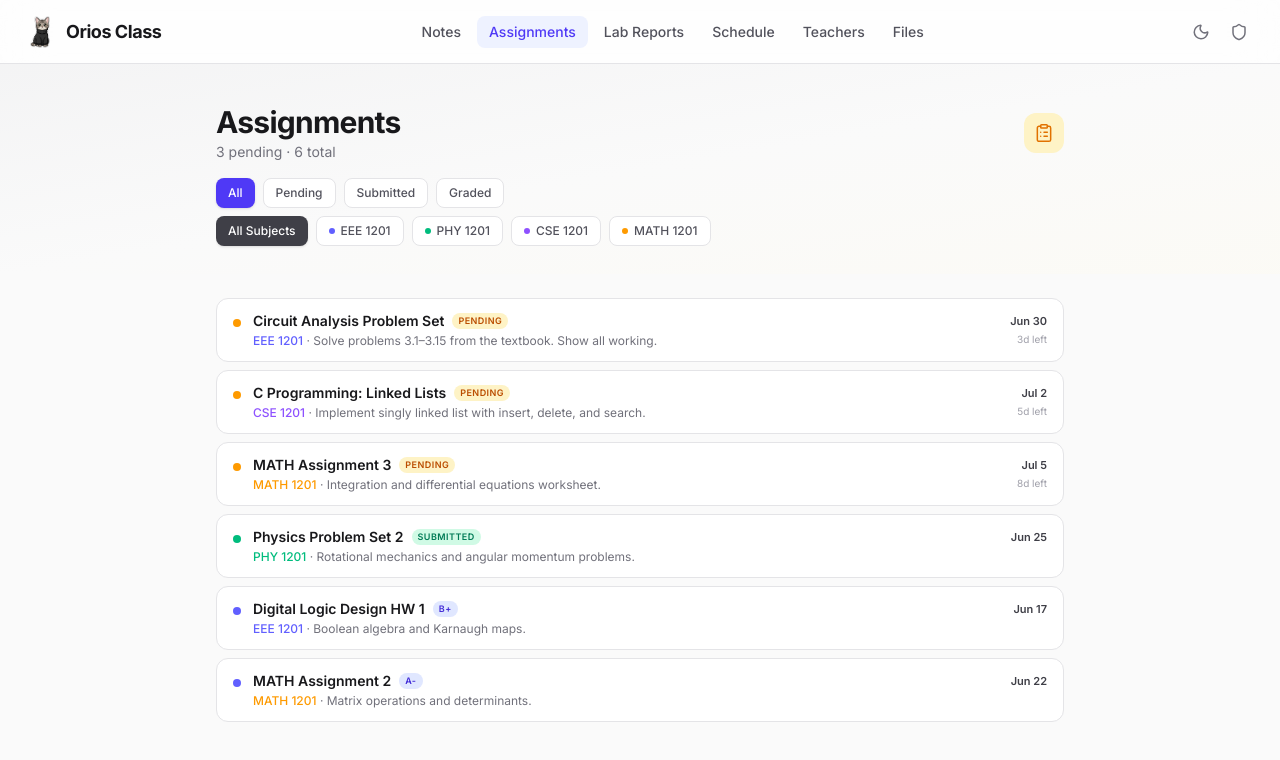
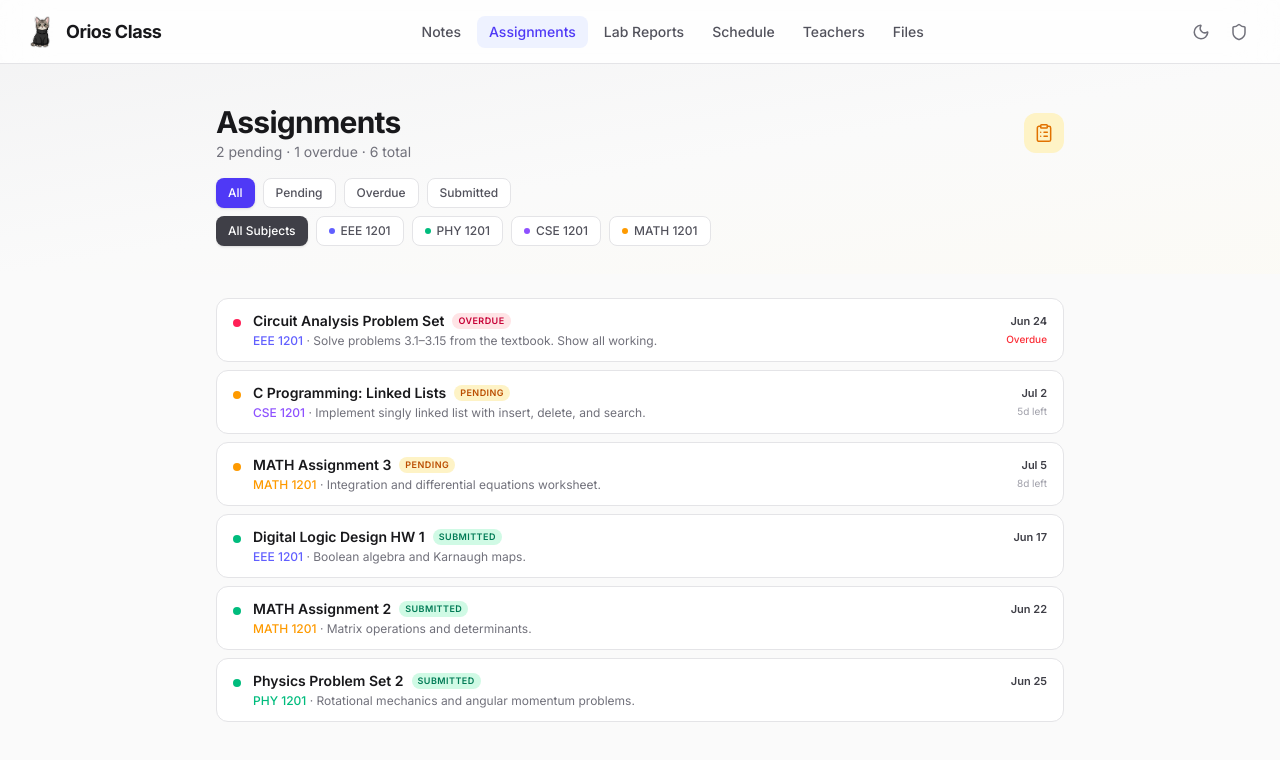
Before and after one commit to tokitauhid/Orios-Class-Portal-V2, a Next.js app: page /assignments in a window 1280 px wide. Shown: the top 760 px of the page. Built offline with nearby package versions, Linux system fonts and the light colour scheme.

Commit message:
feat: add overdue status logic and dashboard visualization for assignments and lab reports

```diff
--- a/app/admin/assignments/page.js
+++ b/app/admin/assignments/page.js
@@ -10,7 +10,6 @@ const subjectOptions = subjects.map((s) => ({ value: s.id, label: s.code }));
 const statusOptions = [
   { value: "pending", label: "Pending" },
   { value: "submitted", label: "Submitted" },
-  { value: "graded", label: "Graded" },
 ];
 
 const columns = [
@@ -31,15 +30,18 @@ const columns = [
   {
     key: "status",
     label: "Status",
-    render: (item) => (
-      <span className={`text-[10px] font-semibold uppercase tracking-wider px-1.5 py-0.5 rounded-full ${
-        item.status === "pending" ? "bg-amber-100 dark:bg-amber-500/15 text-amber-700 dark:text-amber-400"
-        : item.status === "submitted" ? "bg-emerald-100 dark:bg-emerald-500/15 text-emerald-700 dark:text-emerald-400"
-        : "bg-indigo-100 dark:bg-indigo-500/15 text-indigo-700 dark:text-indigo-400"
-      }`}>
-        {item.status}
-      </span>
-    ),
+    render: (item) => {
+      const status = item.status === "pending" && item.dueDate && new Date(item.dueDate) < new Date() ? "overdue" : item.status;
+      return (
+        <span className={`text-[10px] font-semibold uppercase tracking-wider px-1.5 py-0.5 rounded-full ${
+          status === "pending" ? "bg-amber-100 dark:bg-amber-500/15 text-amber-700 dark:text-amber-400"
+          : status === "submitted" ? "bg-emerald-100 dark:bg-emerald-500/15 text-emerald-700 dark:text-emerald-400"
+          : "bg-rose-100 dark:bg-rose-500/15 text-rose-700 dark:text-rose-400"
+        }`}>
+          {status}
+        </span>
+      );
+    },
   },
 ];
 
@@ -49,7 +51,6 @@ const fields = [
   { key: "subjectId", label: "Subject", type: "select", required: true, options: subjectOptions },
   { key: "dueDate", label: "Due Date", type: "date", required: true },
   { key: "status", label: "Status", type: "select", required: true, options: statusOptions },
-  { key: "grade", label: "Grade (if graded)", type: "text", placeholder: "e.g. A-, B+" },
 ];
 
 export default function AdminAssignmentsPage() {
--- a/app/admin/lab-reports/page.js
+++ b/app/admin/lab-reports/page.js
@@ -10,7 +10,6 @@ const subjectOptions = subjects.map((s) => ({ value: s.id, label: s.code }));
 const statusOptions = [
   { value: "pending", label: "Pending" },
   { value: "submitted", label: "Submitted" },
-  { value: "graded", label: "Graded" },
 ];
 
 const columns = [
@@ -32,14 +31,18 @@ const columns = [
   {
     key: "status",
     label: "Status",
-    render: (item) => (
-      <span className={`text-[10px] font-semibold uppercase tracking-wider px-1.5 py-0.5 rounded-full ${item.status === "pending" ? "bg-amber-100 dark:bg-amber-500/15 text-amber-700 dark:text-amber-400"
-        : item.status === "submitted" ? "bg-emerald-100 dark:bg-emerald-500/15 text-emerald-700 dark:text-emerald-400"
-        : "bg-indigo-100 dark:bg-indigo-500/15 text-indigo-700 dark:text-indigo-400"
-      }`}>
-        {item.status}
-      </span>
-    ),
+    render: (item) => {
+      const status = item.status === "pending" && item.dueDate && new Date(item.dueDate) < new Date() ? "overdue" : item.status;
+      return (
+        <span className={`text-[10px] font-semibold uppercase tracking-wider px-1.5 py-0.5 rounded-full ${
+          status === "pending" ? "bg-amber-100 dark:bg-amber-500/15 text-amber-700 dark:text-amber-400"
+          : status === "submitted" ? "bg-emerald-100 dark:bg-emerald-500/15 text-emerald-700 dark:text-emerald-400"
+          : "bg-rose-100 dark:bg-rose-500/15 text-rose-700 dark:text-rose-400"
+        }`}>
+          {status}
+        </span>
+      );
+    },
   },
 ];
 
@@ -50,7 +53,6 @@ const fields = [
   { key: "labNumber", label: "Lab Number", type: "number", required: true, placeholder: "e.g. 4" },
   { key: "dueDate", label: "Due Date", type: "date", required: true },
   { key: "status", label: "Status", type: "select", required: true, options: statusOptions },
-  { key: "grade", label: "Grade (if graded)", type: "text", placeholder: "e.g. A, B+" },
 ];
 
 export default function AdminLabReportsPage() {
--- a/app/admin/page.js
+++ b/app/admin/page.js
@@ -39,6 +39,30 @@ const quickActions = [
 ];
 
 export default function AdminDashboard() {
+  const now = new Date();
+
+  const getIsOverdue = (item) => {
+    return item.dueDate && new Date(item.dueDate) < now;
+  };
+
+  const pendingAssignments = mockAssignments
+    .filter((a) => a.status === "pending")
+    .map((a) => ({ ...a, type: "Assignment" }));
+
+  const pendingLabReports = mockLabReports
+    .filter((r) => r.status === "pending")
+    .map((r) => ({ ...r, type: "Lab Report" }));
+
+  const combinedPending = [...pendingAssignments, ...pendingLabReports].sort((a, b) => {
+    const aOverdue = getIsOverdue(a);
+    const bOverdue = getIsOverdue(b);
+    if (aOverdue && !bOverdue) return -1;
+    if (!aOverdue && bOverdue) return 1;
+    return new Date(a.dueDate) - new Date(b.dueDate);
+  });
+
+  const displayedPending = combinedPending.slice(0, 5);
+
   return (
     <div className="p-4 md:p-6 max-w-6xl mx-auto space-y-6">
       {/* Welcome */}
@@ -107,34 +131,44 @@ export default function AdminDashboard() {
           Pending Items
         </h3>
         <div className="rounded-xl bg-white dark:bg-zinc-900 border border-zinc-200 dark:border-zinc-800/60 divide-y divide-zinc-100 dark:divide-zinc-800/30">
-          {mockAssignments.filter((a) => a.status === "pending").slice(0, 3).map((item) => (
-            <div key={item.id} className="flex items-center justify-between px-4 py-3">
+          {displayedPending.length === 0 ? (
+            <div className="p-4 text-center text-xs text-zinc-400 dark:text-zinc-600">
+              No pending or overdue items!
+            </div>
+          ) : (
+            displayedPending.map((item) => {
+              const isOverdue = getIsOverdue(item);
+              return (
+                <Link
+                  key={`${item.type}-${item.id}`}
+                  href={item.type === "Assignment" ? "/admin/assignments" : "/admin/lab-reports"}
+                  className="flex items-center justify-between px-4 py-3 hover:bg-zinc-50 dark:hover:bg-zinc-800/30 transition-colors duration-150 cursor-pointer"
+                >
                   <div className="flex items-center gap-3 min-w-0">
-                <div className="w-1.5 h-1.5 rounded-full bg-amber-500 shrink-0" />
+                    <div className={`w-1.5 h-1.5 rounded-full shrink-0 ${
+                      isOverdue ? "bg-rose-500 animate-pulse" : item.type === "Assignment" ? "bg-amber-500" : "bg-emerald-500"
+                    }`} />
                     <div className="min-w-0">
                       <p className="text-sm font-medium text-zinc-900 dark:text-zinc-100 truncate">{item.title}</p>
-                  <p className="text-[11px] text-zinc-500 dark:text-zinc-500">Assignment</p>
+                      <p className="text-[11px] text-zinc-500 dark:text-zinc-500">
+                        {item.type} {item.labNumber && `L${item.labNumber}`}
+                      </p>
                     </div>
                   </div>
-              <span className="text-xs text-zinc-400 dark:text-zinc-600 shrink-0">
-                {new Date(item.dueDate).toLocaleDateString("en-US", { month: "short", day: "numeric" })}
+                  <div className="flex flex-col items-end shrink-0">
+                    <span className={`text-xs shrink-0 font-medium ${isOverdue ? "text-rose-500" : "text-zinc-400 dark:text-zinc-600"}`}>
+                      {isOverdue ? "Overdue" : new Date(item.dueDate).toLocaleDateString("en-US", { month: "short", day: "numeric" })}
                     </span>
+                    {isOverdue && (
+                      <span className="text-[9px] text-rose-400 font-mono">
+                        Due: {new Date(item.dueDate).toLocaleDateString("en-US", { month: "short", day: "numeric" })}
+                      </span>
+                    )}
                   </div>
-          ))}
-          {mockLabReports.filter((r) => r.status === "pending").slice(0, 2).map((item) => (
-            <div key={item.id} className="flex items-center justify-between px-4 py-3">
-              <div className="flex items-center gap-3 min-w-0">
-                <div className="w-1.5 h-1.5 rounded-full bg-emerald-500 shrink-0" />
-                <div className="min-w-0">
-                  <p className="text-sm font-medium text-zinc-900 dark:text-zinc-100 truncate">{item.title}</p>
-                  <p className="text-[11px] text-zinc-500 dark:text-zinc-500">Lab Report</p>
-                </div>
-              </div>
-              <span className="text-xs text-zinc-400 dark:text-zinc-600 shrink-0">
-                {new Date(item.dueDate).toLocaleDateString("en-US", { month: "short", day: "numeric" })}
-              </span>
-            </div>
-          ))}
+                </Link>
+              );
+            })
+          )}
         </div>
       </div>
     </div>
--- a/app/assignments/page.js
+++ b/app/assignments/page.js
@@ -8,7 +8,7 @@ import {
   ClipboardList,
   Clock,
   CheckCircle2,
-  Award,
+  AlertCircle,
 } from "lucide-react";
 
 const statusConfig = {
@@ -18,45 +18,56 @@ const statusConfig = {
     badge: "bg-amber-100 dark:bg-amber-500/15 text-amber-700 dark:text-amber-400",
     dot: "bg-amber-500",
   },
+  overdue: {
+    label: "Overdue",
+    icon: AlertCircle,
+    badge: "bg-rose-100 dark:bg-rose-500/15 text-rose-700 dark:text-rose-400",
+    dot: "bg-rose-500",
+  },
   submitted: {
     label: "Submitted",
     icon: CheckCircle2,
     badge: "bg-emerald-100 dark:bg-emerald-500/15 text-emerald-700 dark:text-emerald-400",
     dot: "bg-emerald-500",
   },
-  graded: {
-    label: "Graded",
-    icon: Award,
-    badge: "bg-indigo-100 dark:bg-indigo-500/15 text-indigo-700 dark:text-indigo-400",
-    dot: "bg-indigo-500",
-  },
 };
 
-const statusFilters = ["All", "Pending", "Submitted", "Graded"];
+const statusFilters = ["All", "Pending", "Overdue", "Submitted"];
 
 export default function AssignmentsPage() {
   const [activeStatus, setActiveStatus] = useState("All");
   const [activeSubject, setActiveSubject] = useState("all");
   const { getColor } = useSubjectColors();
 
+  const getDynamicStatus = (item) => {
+    if (item.status === "pending" && item.dueDate && new Date(item.dueDate) < new Date()) {
+      return "overdue";
+    }
+    return item.status;
+  };
+
   const filteredAssignments = useMemo(() => {
     return mockAssignments.filter((a) => {
-      const matchStatus = activeStatus === "All" || a.status === activeStatus.toLowerCase();
+      const itemStatus = getDynamicStatus(a);
+      const matchStatus = activeStatus === "All" || itemStatus === activeStatus.toLowerCase();
       const matchSubject = activeSubject === "all" || a.subjectId === activeSubject;
       return matchStatus && matchSubject;
     });
   }, [activeStatus, activeSubject]);
 
-  // Sort: pending first (by due date asc), then submitted, then graded
+  // Sort: overdue first, then pending, then submitted
   const sortedAssignments = useMemo(() => {
-    const order = { pending: 0, submitted: 1, graded: 2 };
+    const order = { overdue: 0, pending: 1, submitted: 2 };
     return [...filteredAssignments].sort((a, b) => {
-      if (order[a.status] !== order[b.status]) return order[a.status] - order[b.status];
+      const statusA = getDynamicStatus(a);
+      const statusB = getDynamicStatus(b);
+      if (order[statusA] !== order[statusB]) return order[statusA] - order[statusB];
       return new Date(a.dueDate) - new Date(b.dueDate);
     });
   }, [filteredAssignments]);
 
-  const pendingCount = mockAssignments.filter((a) => a.status === "pending").length;
+  const pendingCount = mockAssignments.filter((a) => getDynamicStatus(a) === "pending").length;
+  const overdueCount = mockAssignments.filter((a) => getDynamicStatus(a) === "overdue").length;
 
   return (
     <div className="min-h-screen">
@@ -70,7 +81,7 @@ export default function AssignmentsPage() {
                 Assignments
               </h1>
               <p className="text-xs md:text-sm text-zinc-500 dark:text-zinc-500 mt-0.5">
-                {pendingCount} pending · {mockAssignments.length} total
+                {pendingCount} pending · {overdueCount} overdue · {mockAssignments.length} total
               </p>
             </div>
             <div className="flex items-center justify-center w-10 h-10 rounded-xl bg-amber-100 dark:bg-amber-500/10 text-amber-600 dark:text-amber-400">
@@ -139,13 +150,13 @@ export default function AssignmentsPage() {
         ) : (
           <div className="space-y-2">
             {sortedAssignments.map((assignment) => {
-              const config = statusConfig[assignment.status];
+              const itemStatus = getDynamicStatus(assignment);
+              const config = statusConfig[itemStatus];
               const subject = getSubject(assignment.subjectId);
               const subjectCode = subject ? subject.code : assignment.subjectId;
               const subjectColors = getColor(assignment.subjectId);
               const dueDate = new Date(assignment.dueDate);
               const now = new Date();
-              const isPast = dueDate < now;
               const daysLeft = Math.ceil((dueDate - now) / (1000 * 60 * 60 * 24));
 
               const formattedDate = dueDate.toLocaleDateString("en-US", {
@@ -168,7 +179,7 @@ export default function AssignmentsPage() {
                         {assignment.title}
                       </h3>
                       <span className={`shrink-0 text-[9px] font-semibold uppercase tracking-wider px-1.5 py-px rounded-full ${config.badge}`}>
-                        {assignment.grade || config.label}
+                        {config.label}
                       </span>
                     </div>
                     <p className="text-xs text-zinc-500 dark:text-zinc-500 line-clamp-1">
@@ -182,11 +193,14 @@ export default function AssignmentsPage() {
                     <span className="text-[11px] font-semibold text-zinc-700 dark:text-zinc-300">
                       {formattedDate}
                     </span>
-                    {assignment.status === "pending" && (
-                      <span className={`text-[10px] mt-0.5 ${
-                        daysLeft <= 2 ? "text-red-500 dark:text-red-400 font-medium" : "text-zinc-400 dark:text-zinc-600"
-                      }`}>
-                        {daysLeft <= 0 ? "Overdue" : `${daysLeft}d left`}
+                    {itemStatus === "pending" && (
+                      <span className="text-[10px] mt-0.5 text-zinc-400 dark:text-zinc-600">
+                        {daysLeft}d left
+                      </span>
+                    )}
+                    {itemStatus === "overdue" && (
+                      <span className="text-[10px] mt-0.5 text-red-500 dark:text-red-400 font-medium">
+                        Overdue
                       </span>
                     )}
                   </div>
--- a/app/lab-reports/page.js
+++ b/app/lab-reports/page.js
@@ -15,43 +15,54 @@ const statusConfig = {
     badge: "bg-amber-100 dark:bg-amber-500/15 text-amber-700 dark:text-amber-400",
     dot: "bg-amber-500",
   },
+  overdue: {
+    label: "Overdue",
+    badge: "bg-rose-100 dark:bg-rose-500/15 text-rose-700 dark:text-rose-400",
+    dot: "bg-rose-500",
+  },
   submitted: {
     label: "Submitted",
     badge: "bg-emerald-100 dark:bg-emerald-500/15 text-emerald-700 dark:text-emerald-400",
     dot: "bg-emerald-500",
   },
-  graded: {
-    label: "Graded",
-    badge: "bg-indigo-100 dark:bg-indigo-500/15 text-indigo-700 dark:text-indigo-400",
-    dot: "bg-indigo-500",
-  },
 };
 
-const statusFilters = ["All", "Pending", "Submitted", "Graded"];
+const statusFilters = ["All", "Pending", "Overdue", "Submitted"];
 
 export default function LabReportsPage() {
   const [activeStatus, setActiveStatus] = useState("All");
   const [activeSubject, setActiveSubject] = useState("all");
   const { getColor } = useSubjectColors();
 
+  const getDynamicStatus = (item) => {
+    if (item.status === "pending" && item.dueDate && new Date(item.dueDate) < new Date()) {
+      return "overdue";
+    }
+    return item.status;
+  };
+
   const filtered = useMemo(() => {
     return mockLabReports.filter((r) => {
-      const matchStatus = activeStatus === "All" || r.status === activeStatus.toLowerCase();
+      const itemStatus = getDynamicStatus(r);
+      const matchStatus = activeStatus === "All" || itemStatus === activeStatus.toLowerCase();
       const matchSubject = activeSubject === "all" || r.subjectId === activeSubject;
       return matchStatus && matchSubject;
     });
   }, [activeStatus, activeSubject]);
 
-  // Sort: pending first (by due date asc), then submitted, then graded
+  // Sort: overdue first, then pending, then submitted
   const sorted = useMemo(() => {
-    const order = { pending: 0, submitted: 1, graded: 2 };
+    const order = { overdue: 0, pending: 1, submitted: 2 };
     return [...filtered].sort((a, b) => {
-      if (order[a.status] !== order[b.status]) return order[a.status] - order[b.status];
+      const statusA = getDynamicStatus(a);
+      const statusB = getDynamicStatus(b);
+      if (order[statusA] !== order[statusB]) return order[statusA] - order[statusB];
       return new Date(a.dueDate) - new Date(b.dueDate);
     });
   }, [filtered]);
 
-  const pendingCount = mockLabReports.filter((r) => r.status === "pending").length;
+  const pendingCount = mockLabReports.filter((r) => getDynamicStatus(r) === "pending").length;
+  const overdueCount = mockLabReports.filter((r) => getDynamicStatus(r) === "overdue").length;
 
   return (
     <div className="min-h-screen">
@@ -65,7 +76,7 @@ export default function LabReportsPage() {
                 Lab Reports
               </h1>
               <p className="text-xs md:text-sm text-zinc-500 dark:text-zinc-500 mt-0.5">
-                {pendingCount} pending · {mockLabReports.length} total
+                {pendingCount} pending · {overdueCount} overdue · {mockLabReports.length} total
               </p>
             </div>
             <div className="flex items-center justify-center w-10 h-10 rounded-xl bg-emerald-100 dark:bg-emerald-500/10 text-emerald-600 dark:text-emerald-400">
@@ -134,7 +145,8 @@ export default function LabReportsPage() {
         ) : (
           <div className="space-y-2">
             {sorted.map((report) => {
-              const config = statusConfig[report.status];
+              const itemStatus = getDynamicStatus(report);
+              const config = statusConfig[itemStatus];
               const subject = getSubject(report.subjectId);
               const subjectCode = subject ? subject.code : report.subjectId;
               const subjectColors = getColor(report.subjectId);
@@ -164,7 +176,7 @@ export default function LabReportsPage() {
                         {report.title}
                       </h3>
                       <span className={`shrink-0 text-[9px] font-semibold uppercase tracking-wider px-1.5 py-px rounded-full ${config.badge}`}>
-                        {report.grade || config.label}
+                        {config.label}
                       </span>
                     </div>
                     <p className="text-xs text-zinc-500 dark:text-zinc-500 line-clamp-1">
@@ -178,11 +190,14 @@ export default function LabReportsPage() {
                     <span className="text-[11px] font-semibold text-zinc-700 dark:text-zinc-300">
                       {formattedDate}
                     </span>
-                    {report.status === "pending" && (
-                      <span className={`text-[10px] mt-0.5 ${
-                        daysLeft <= 2 ? "text-red-500 dark:text-red-400 font-medium" : "text-zinc-400 dark:text-zinc-600"
-                      }`}>
-                        {daysLeft <= 0 ? "Overdue" : `${daysLeft}d left`}
+                    {itemStatus === "pending" && (
+                      <span className="text-[10px] mt-0.5 text-zinc-400 dark:text-zinc-600">
+                        {daysLeft}d left
+                      </span>
+                    )}
+                    {itemStatus === "overdue" && (
+                      <span className="text-[10px] mt-0.5 text-red-500 dark:text-red-400 font-medium">
+                        Overdue
                       </span>
                     )}
                   </div>
--- a/app/page.js
+++ b/app/page.js
@@ -9,6 +9,8 @@ import {
   mockStats,
   mockCountdowns,
   mockWeeklyRoutine,
+  mockAssignments,
+  mockLabReports,
 } from "@/lib/mock-data";
 import { getSubject } from "@/lib/subjects";
 import { getTodayClasses } from "@/lib/schedule-helpers";
@@ -17,7 +19,9 @@ import {
   ClipboardList,
   Clock,
   Search,
+  AlertTriangle,
 } from "lucide-react";
+import Link from "next/link";
 
 export default function HomePage() {
   const { subjectColorsEnabled } = useSubjectColors();
@@ -26,6 +30,15 @@ export default function HomePage() {
   useEffect(() => {
     setMounted(true);
   }, []);
+
+  const now = new Date();
+  const overdueAssignments = mockAssignments.filter(
+    (a) => a.status === "pending" && a.dueDate && new Date(a.dueDate) < now
+  );
+  const overdueLabReports = mockLabReports.filter(
+    (r) => r.status === "pending" && r.dueDate && new Date(r.dueDate) < now
+  );
+  const totalOverdue = overdueAssignments.length + overdueLabReports.length;
 
   const todayDate = new Date().toLocaleDateString("en-US", {
     weekday: "long",
@@ -127,6 +140,55 @@ export default function HomePage() {
 
       {/* ========== MAIN CONTENT ========== */}
       <div className="max-w-7xl mx-auto px-5 md:px-6 space-y-8 md:space-y-10 pb-10">
+        {/* Overdue Alerts Banner */}
+        {totalOverdue > 0 && (
+          <div className="rounded-2xl border border-rose-200 bg-rose-50/50 dark:border-rose-900/30 dark:bg-rose-950/10 p-3 sm:p-4 animate-fade-in-up">
+            <div className="flex items-start gap-0 sm:gap-3">
+              <div className="hidden sm:flex items-center justify-center w-8 h-8 rounded-lg bg-rose-100 dark:bg-rose-500/10 text-rose-600 dark:text-rose-400 shrink-0">
+                <AlertTriangle size={16} strokeWidth={2} />
+              </div>
+              <div className="flex-1 min-w-0">
+                <h3 className="text-sm font-semibold text-rose-800 dark:text-rose-400">
+                  Attention: Overdue Tasks ({totalOverdue})
+                </h3>
+                <p className="text-xs text-rose-600 dark:text-rose-500/80 mt-0.5">
+                  You have tasks that are past their due dates. Please submit them as soon as possible.
+                </p>
+                <div className="mt-3 grid grid-cols-1 sm:grid-cols-2 gap-2">
+                  {overdueAssignments.map((item) => (
+                    <Link
+                      key={`assign-${item.id}`}
+                      href="/assignments"
+                      className="flex items-center justify-between p-2.5 rounded-xl bg-white dark:bg-zinc-900 border border-rose-100 dark:border-rose-950/40 hover:border-rose-300 dark:hover:border-rose-700/50 transition-colors text-xs"
+                    >
+                      <span className="font-medium text-zinc-900 dark:text-zinc-200 truncate mr-2 text-left flex-1 min-w-0">
+                        {item.title} (Assignment)
+                      </span>
+                      <span className="text-rose-600 dark:text-rose-400 shrink-0 font-medium font-mono">
+                        Overdue
+                      </span>
+                    </Link>
+                  ))}
+                  {overdueLabReports.map((item) => (
+                    <Link
+                      key={`lab-${item.id}`}
+                      href="/lab-reports"
+                      className="flex items-center justify-between p-2.5 rounded-xl bg-white dark:bg-zinc-900 border border-rose-100 dark:border-rose-950/40 hover:border-rose-300 dark:hover:border-rose-700/50 transition-colors text-xs"
+                    >
+                      <span className="font-medium text-zinc-900 dark:text-zinc-200 truncate mr-2 text-left flex-1 min-w-0">
+                        {item.title} (Lab L{item.labNumber})
+                      </span>
+                      <span className="text-rose-600 dark:text-rose-400 shrink-0 font-medium font-mono">
+                        Overdue
+                      </span>
+                    </Link>
+                  ))}
+                </div>
+              </div>
+            </div>
+          </div>
+        )}
+
         {/* ===== Stats Strip ===== */}
         <section className="animate-fade-in-up delay-4">
           <div className="grid grid-cols-3 gap-2 md:gap-3 md:grid-cols-3">
```
Also changed, not shown: lib/mock-data.js. Lines whose indentation alone changed are shown as unchanged.
